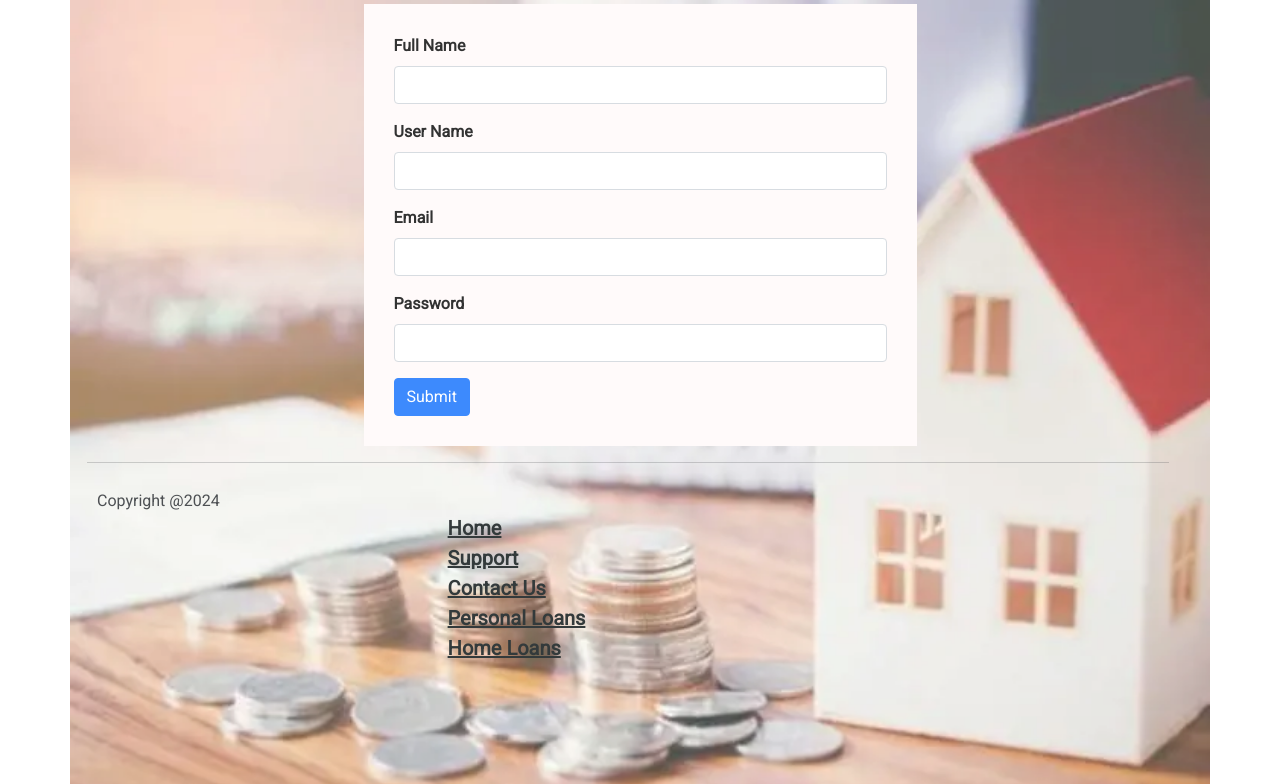
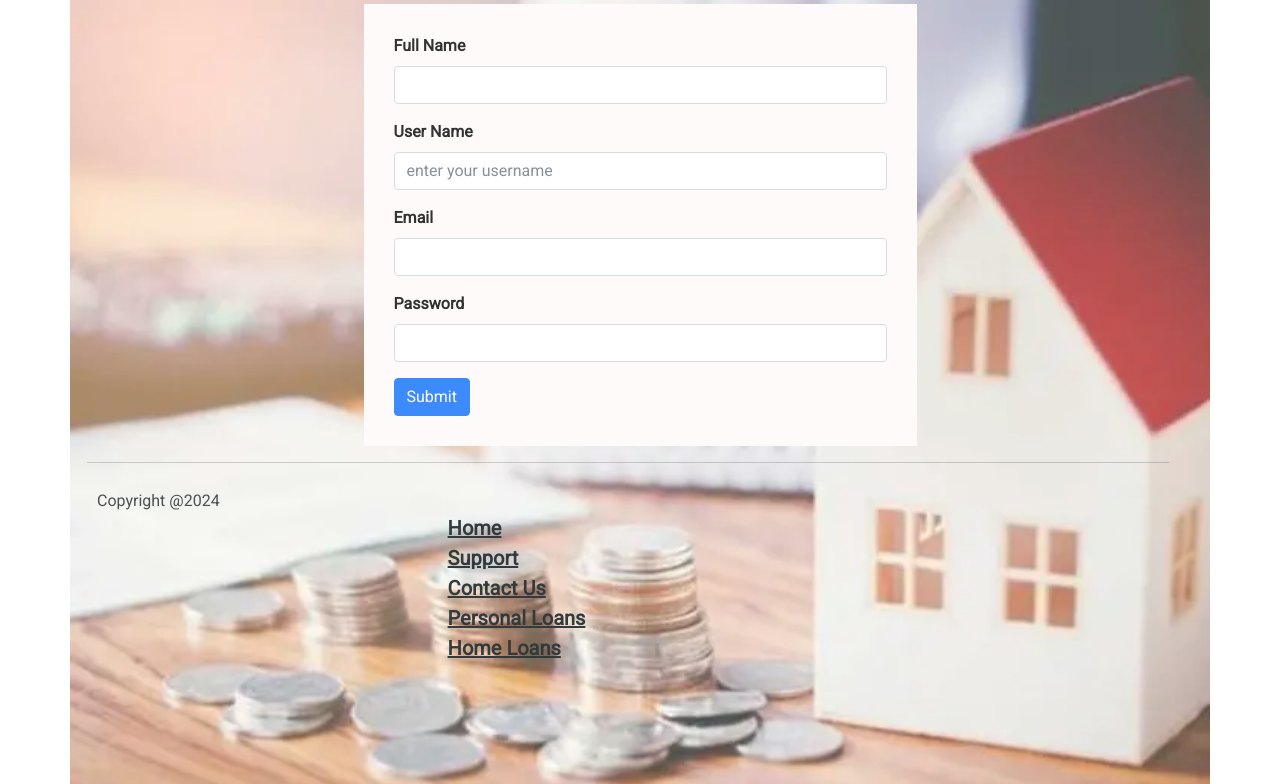
Before and after one commit to tahyd/loans_python_flask_app, a Flask app: page /signup in a window 1280 px wide. Shown: the part 76-860 px from the top of the page. Run offline with Flask 3, Linux system fonts and the light colour scheme.

Commit message:
Place holder added

```diff
--- a/templates/signup.html
+++ b/templates/signup.html
@@ -68,7 +68,7 @@
 
                           <div class="mb-3">
                             <label for="exampleInputEmail1" class="form-label">User Name</label>
-                            <input name="username" type="text" class="form-control" id="exampleInputEmail1" aria-describedby="emailHelp">
+                            <input placeholder="enter your username" name="username" type="text" class="form-control" id="exampleInputEmail1" aria-describedby="emailHelp">
 
                           </div>
                         <div class="mb-3">
```
